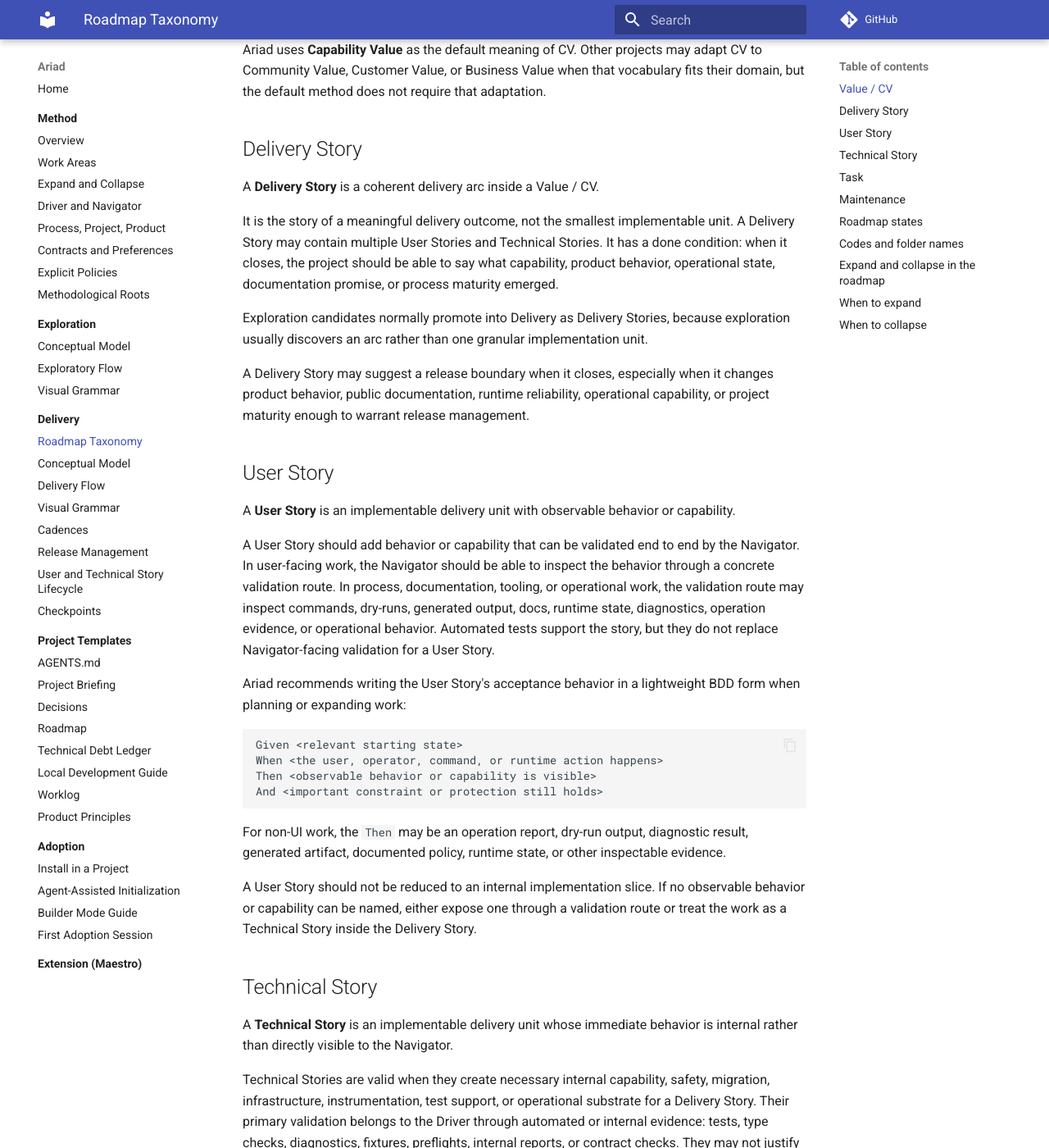
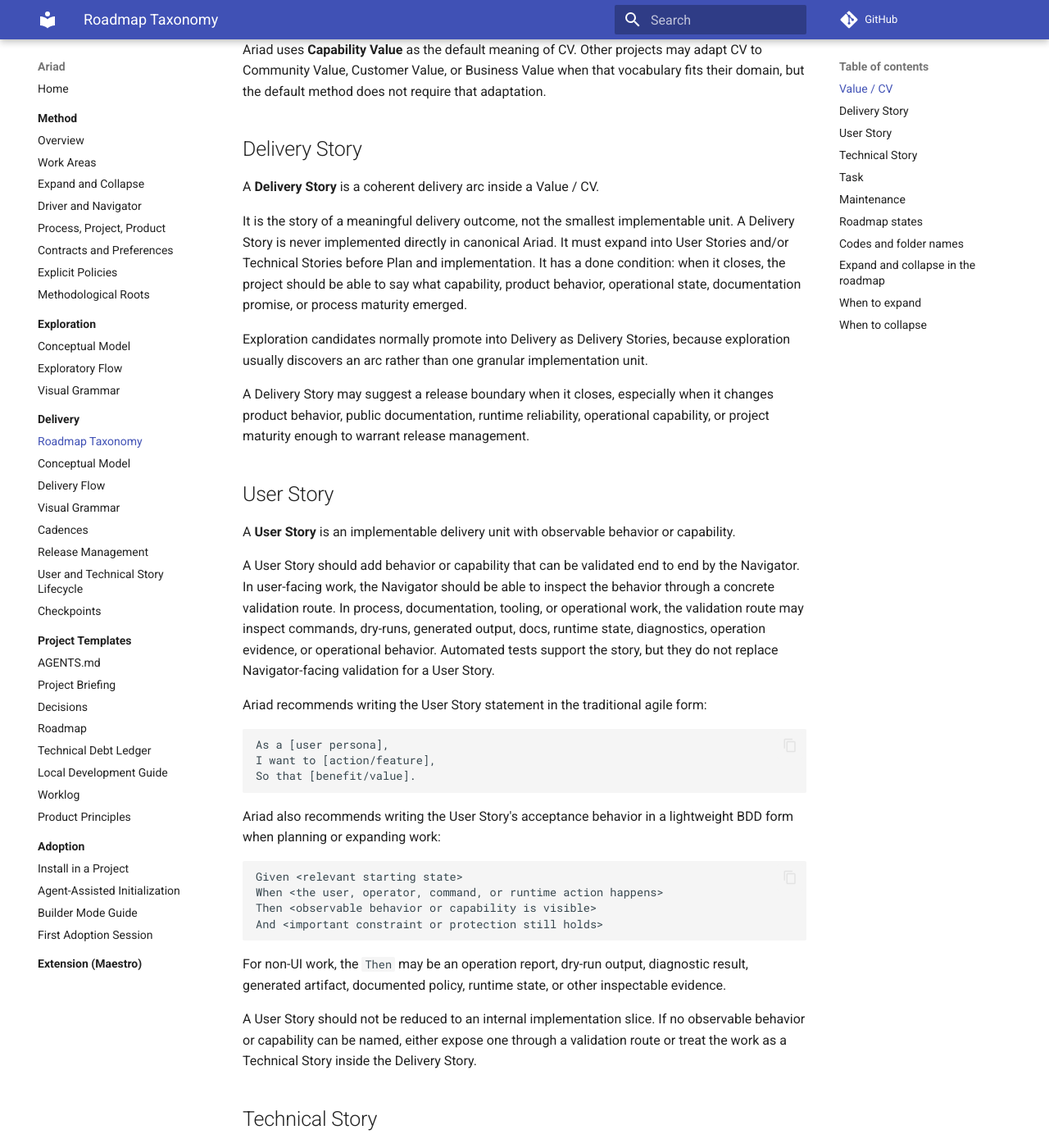
Before and after one commit to henriquebastos/ariad, an MkDocs documentation site: the page built from docs/delivery/roadmap-taxonomy.md, in a window 1280 px wide and 1400 px high, scrolled down 599 px. Shown: the whole window at 82% size. Built offline with MkDocs 1.6.1 and Material for MkDocs 9.7.7, drawn with Linux system fonts in a browser that asks for light colours; comment, search, counter and statistics services are not loaded; some of the changed text lies outside the part shown.

Commit message:
Align Ariad delivery planning lifecycle
Document that canonical Ariad expands Delivery Stories before Plan, adds Expand to the lifecycle ribbon, and records the expected agile story statement syntax for User and Technical Stories so Builder runtime behavior matches the method.

````diff
--- a/docs/delivery/roadmap-taxonomy.md
+++ b/docs/delivery/roadmap-taxonomy.md
@@ -22,7 +22,7 @@
 
 A **Delivery Story** is a coherent delivery arc inside a Value / CV.
 
-It is the story of a meaningful delivery outcome, not the smallest implementable unit. A Delivery Story may contain multiple User Stories and Technical Stories. It has a done condition: when it closes, the project should be able to say what capability, product behavior, operational state, documentation promise, or process maturity emerged.
+It is the story of a meaningful delivery outcome, not the smallest implementable unit. A Delivery Story is never implemented directly in canonical Ariad. It must expand into User Stories and/or Technical Stories before Plan and implementation. It has a done condition: when it closes, the project should be able to say what capability, product behavior, operational state, documentation promise, or process maturity emerged.
 
 Exploration candidates normally promote into Delivery as Delivery Stories, because exploration usually discovers an arc rather than one granular implementation unit.
 
@@ -34,7 +34,15 @@
 
 A User Story should add behavior or capability that can be validated end to end by the Navigator. In user-facing work, the Navigator should be able to inspect the behavior through a concrete validation route. In process, documentation, tooling, or operational work, the validation route may inspect commands, dry-runs, generated output, docs, runtime state, diagnostics, operation evidence, or operational behavior. Automated tests support the story, but they do not replace Navigator-facing validation for a User Story.
 
-Ariad recommends writing the User Story's acceptance behavior in a lightweight BDD form when planning or expanding work:
+Ariad recommends writing the User Story statement in the traditional agile form:
+
+```text
+As a [user persona],
+I want to [action/feature],
+So that [benefit/value].
+```
+
+Ariad also recommends writing the User Story's acceptance behavior in a lightweight BDD form when planning or expanding work:
 
 ```text
 Given <relevant starting state>
@@ -50,6 +58,15 @@
 ## Technical Story
 
 A **Technical Story** is an implementable delivery unit whose immediate behavior is internal rather than directly visible to the Navigator.
+
+Ariad recommends writing the Technical Story statement as:
+
+```text
+In order to [achieve a technical benefit/business capability],
+As [an engineering team/system component],
+I want to [perform a technical action],
+So that [expected technical outcome].
+```
 
 Technical Stories are valid when they create necessary internal capability, safety, migration, infrastructure, instrumentation, test support, or operational substrate for a Delivery Story. Their primary validation belongs to the Driver through automated or internal evidence: tests, type checks, diagnostics, fixtures, preflights, internal reports, or contract checks. They may not justify a Navigator behavior checkpoint by themselves, but inside a Delivery Story they should lead toward a later User Story or behavior-visible checkpoint.
 
````
Also changed, not shown: docs/delivery/story-lifecycle.md (+5 -2 lines), docs/delivery/visual-grammar.md (+2 -2 lines).
